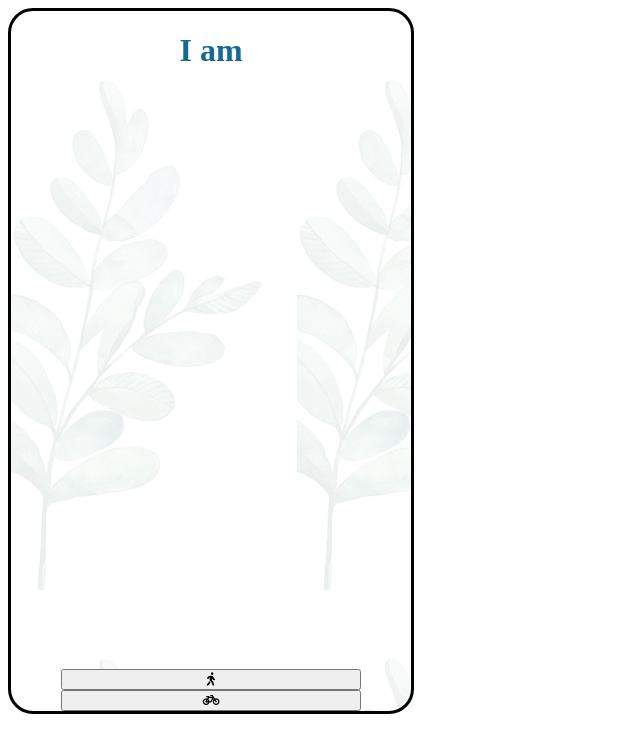
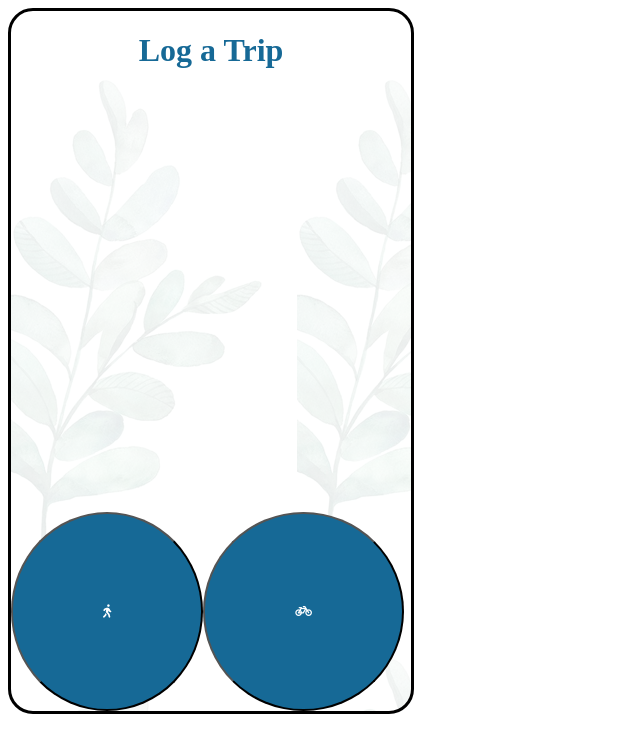
Before and after one commit to tiffanywu0313/Savr, a plain HTML site: page trip.html in a window 1280 px wide. Shown: the whole page, without its empty margins (0-640 px from the left). Drawn offline with Linux system fonts and the light colour scheme.

Commit message:
round button

```diff
--- a/styles.css
+++ b/styles.css
@@ -24,6 +24,12 @@ h2 {
 h5 {
   color: #166996;
   text-align: left;
+}
+
+.button {
+  width: 100px;
+  display: flex;
+
 }
 
 .button-container {
@@ -59,3 +65,10 @@ h5 {
   align-self: flex-end;
   margin: 10px;
 }
+
+#choice-button{
+  background-color: #166996;
+  padding: 90px;
+  color: white;
+  border-radius: 100%;
+}
--- a/trip.html
+++ b/trip.html
@@ -6,10 +6,10 @@
 <body>
 
   <div id="iphone-outline">
-    <h1>I am</h1>
-    <div class = "button-container">
-      <button><i class="fas fa-walking"></i></button>
-      <button><i class="fas fa-bicycle"></i></button>
+    <h1>Log a Trip</h1>
+    <div class = "button">
+        <button id="choice-button" ><i class="fas fa-walking"></i></button>
+        <button id="choice-button" ><i class="fas fa-bicycle"></i></button>
     </div>
   </div>
 
```
